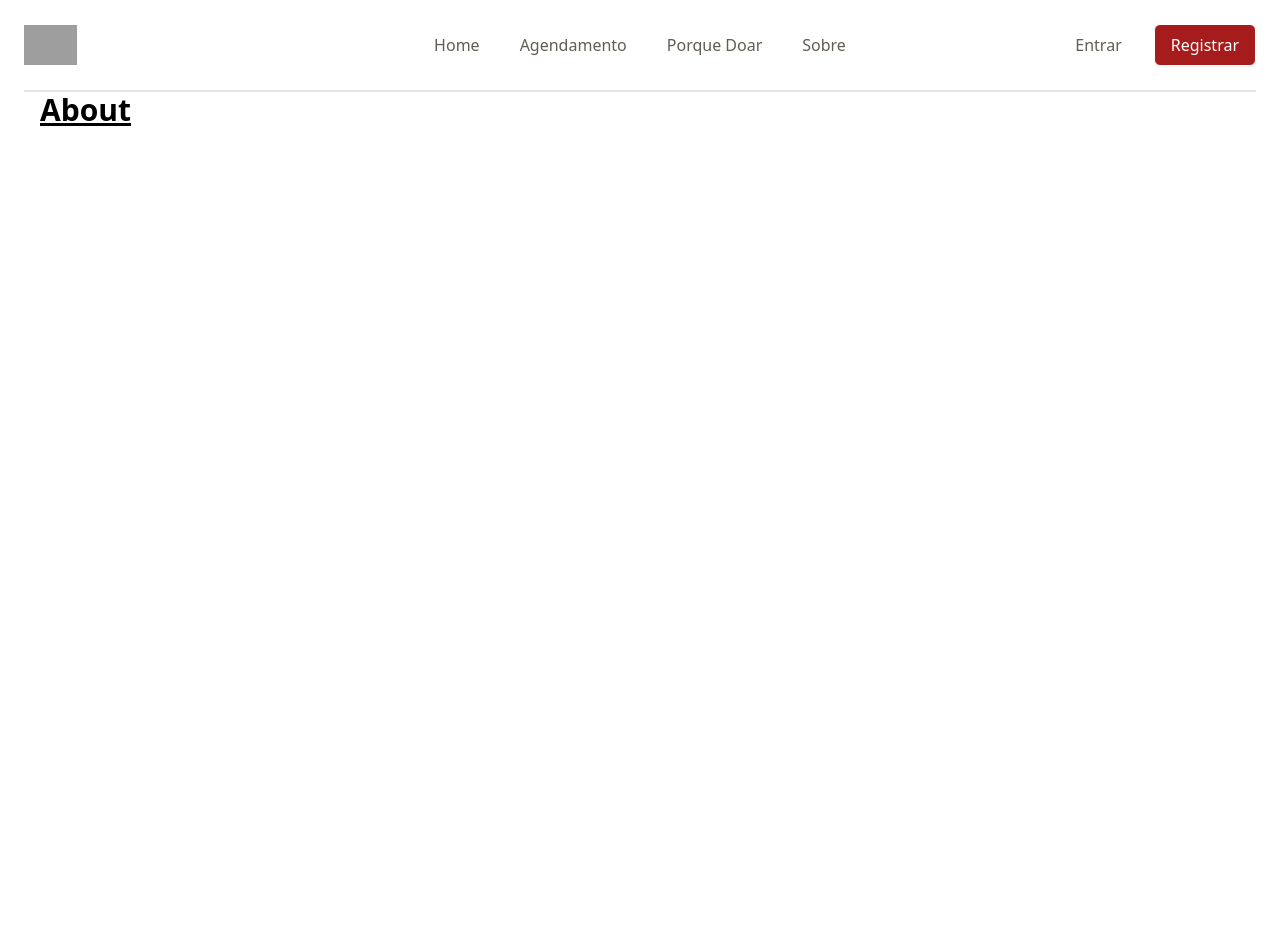
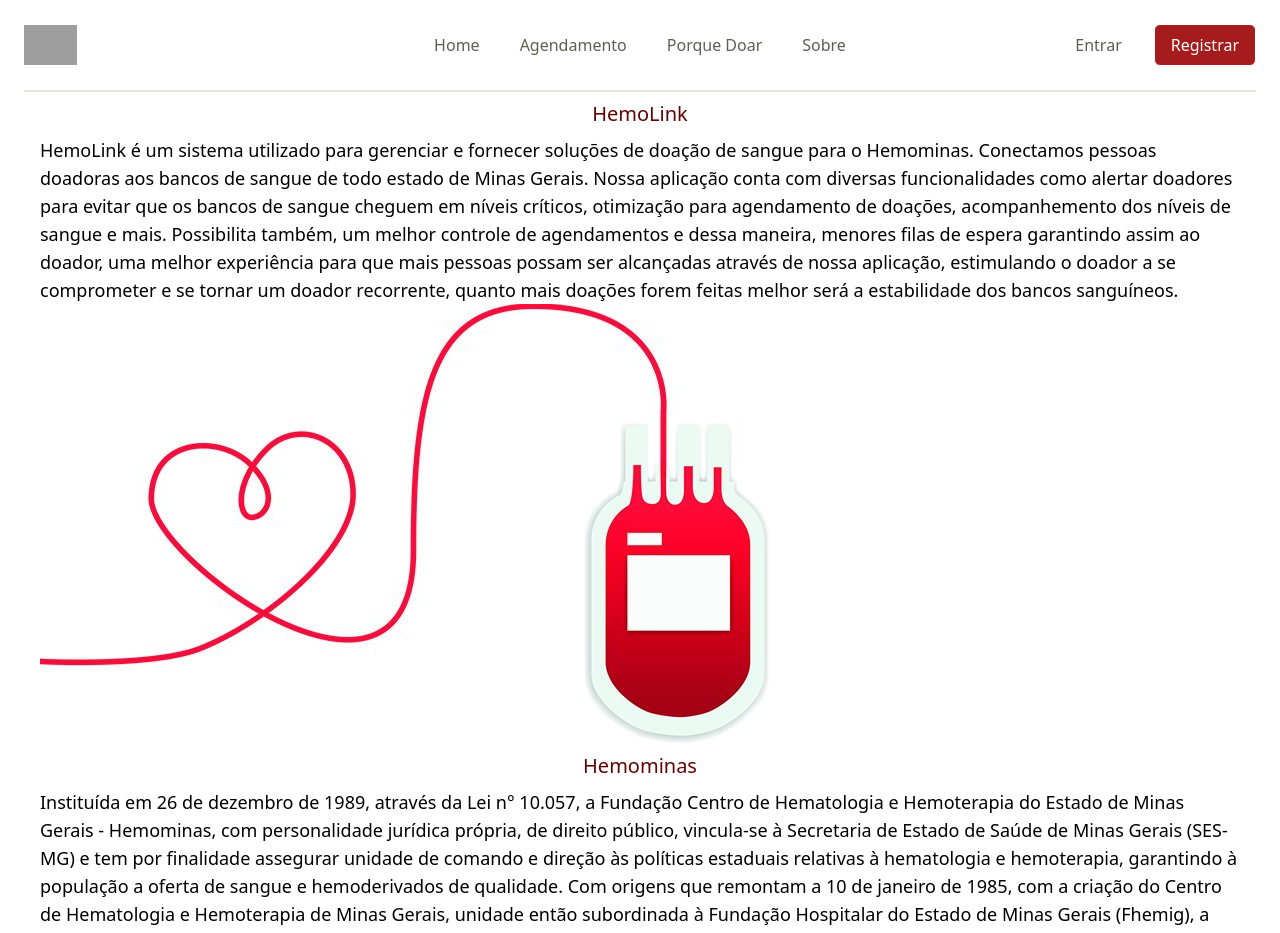
Before and after one commit to Hemolink/front-end, a React (Vite) app: page /sobre in a window 1280 px wide. Shown: the top 933 px of the page. Before the commit the page ends 892 px from the top, so only its background shows below. Built offline with nearby package versions, Linux system fonts and the light colour scheme; grey boxes are pictures that could not be loaded.

Commit message:
Pagina sobre e por que doar

```diff
--- a/src/pages/About.tsx
+++ b/src/pages/About.tsx
@@ -1,7 +1,48 @@
 import React from "react";
+import sobreHemolink from "../assets/bolsa-sobre-hemolink.jpg";
 
 type Props = {};
 
 export const About = (props: Props) => {
-  return <div className="text-3xl font-bold underline">About</div>;
+  return (
+    <div>
+      <h2 className="text-xl my-2 text-center text-primary-900">HemoLink</h2>
+      <p className="text-lg">
+        HemoLink é um sistema utilizado para gerenciar e fornecer soluções de
+        doação de sangue para o Hemominas. Conectamos pessoas doadoras aos
+        bancos de sangue de todo estado de Minas Gerais. Nossa aplicação conta
+        com diversas funcionalidades como alertar doadores para evitar que os
+        bancos de sangue cheguem em níveis críticos, otimização para agendamento
+        de doações, acompanhemento dos níveis de sangue e mais. Possibilita
+        também, um melhor controle de agendamentos e dessa maneira, menores
+        filas de espera garantindo assim ao doador, uma melhor experiência para
+        que mais pessoas possam ser alcançadas através de nossa aplicação,
+        estimulando o doador a se comprometer e se tornar um doador recorrente,
+        quanto mais doações forem feitas melhor será a estabilidade dos bancos
+        sanguíneos.
+      </p>
+      <p>
+        <img src={sobreHemolink} alt="porque Doar" />
+      </p>
+
+      <h2 className="text-xl my-2 text-center text-primary-900">Hemominas</h2>
+      <p className="text-lg">
+        Instituída em 26 de dezembro de 1989, através da Lei n° 10.057, a
+        Fundação Centro de Hematologia e Hemoterapia do Estado de Minas Gerais -
+        Hemominas, com personalidade jurídica própria, de direito público,
+        vincula-se à Secretaria de Estado de Saúde de Minas Gerais (SES-MG) e
+        tem por finalidade assegurar unidade de comando e direção às políticas
+        estaduais relativas à hematologia e hemoterapia, garantindo à população
+        a oferta de sangue e hemoderivados de qualidade. Com origens que
+        remontam a 10 de janeiro de 1985, com a criação do Centro de Hematologia
+        e Hemoterapia de Minas Gerais, unidade então subordinada à Fundação
+        Hospitalar do Estado de Minas Gerais (Fhemig), a Fundação Hemominas
+        segue as diretrizes técnicas e legais do Ministério da Saúde e da
+        Agência Nacional de Vigilância Sanitária (Anvisa).
+      </p>
+      <p>
+        <img src={sobreHemolink} alt="porque Doar" />
+      </p>
+    </div>
+  );
 };
--- a/src/pages/Donate.tsx
+++ b/src/pages/Donate.tsx
@@ -1,7 +1,84 @@
 import React from "react";
+import porqueDoar from "../assets/cada-gota-conta-diversidade-porque-doar.jpg";
 
 type Props = {};
 
 export const Donate = (props: Props) => {
-  return <div className="text-3xl font-bold underline">Donate</div>;
+  return (
+    <div className="grid grid-cols-2 gap-6 h-fill mt-8">
+      <div className="my-8">
+        <p className="text-lg">
+          A doação de sangue é um gesto solidário no qual você pode salvar a
+          vida de até quatro pessoas que se submetem a tratamentos e
+          intervenções médicas de grande porte e complexidade, como transfusões,
+          transplantes, procedimentos oncológicos e cirurgias. Além de pessoas
+          que se submetem a procedimentos e intervenções médicas, o sangue
+          também é indispensável para que pacientes com doenças crônicas graves,
+          como Doença Falciforme e Talassemia, possam viver por mais tempo e com
+          mais qualidade de vida, além de ser de extrema importância para tratar
+          feridos em situações de emergência ou calamidades. Pesquisas indicam
+          que 1,8% da população brasileira é doadora de sangue, percentual que
+          está dentro da meta da Organização Mundial da Saúde (OMS). Porém, esse
+          montante poderia ser maior, o ideal seria pelo que menos 3% da
+          população fosse doadora. A falta de conscientização e fake news são as
+          principais dificuldades para a diminuição da doação de sangue. No
+          Brasil faltam campanhas informativas, desde a infância o assunto é
+          tratado como tabu, além de existirem muitas falácias acerca do
+          assunto, o que gera receio em quem não tem muita informação sobre o
+          procedimento. Infelizmente, o brasileiro ainda não tem a cultura de
+          doar sangue, o país nunca passou por acontecimentos que exigissem uma
+          maior compreensão sobre a importância da doação, como por exemplo uma
+          guerra ou grandes desastres naturais, ao contrário de países como
+          Japão ou Estados Unidos, onde o índice de doação é consideravelmente
+          maior. Outro grande problema era a questão de homossexuais serem
+          impedidos de doarem sangue, o preconceito acompanhava as orientações
+          de doação desde o seus primórdios, onde era determinado que homens que
+          tivessem tido relações sexuais com outros homens, e suas eventuais
+          parceiras sexuais, fossem submetidos à uma quarentena de 12 meses para
+          que pudessem doar sangue, sendo considerados inaptos para doação. Não
+          se pode negar a alguém que deseja doar sangue um tratamento diferente
+          e segregado, com base em critérios que ofendem a dignidade da pessoa.
+          Ao invés de estimular a doação de sangue como um ato relevante de
+          solidariedade e compromisso com vida, criavam um obstáculo social que
+          estimulava um preconceito que já está enraizado na sociedade, a
+          discriminação contra orientação sexual. Privar alguém da possibilidade
+          de doar sangue, apenas pela orientação sexual, é mais uma forma
+          perversa de exclusão e de violação da dignidade dos direitos LGBTQIA+.
+          Doar sangue é, antes de qualquer coisa, um ato pela vida, não importa
+          quem será o beneficiado, mas sim, que outras pessoas terão novas
+          oportunidades, novas chances de recomeçar a própria vida. As
+          restrições e os critérios técnicos e científicos para a doação devem
+          ser aplicados igualmente a todos, sem que haja qualquer tipo de
+          discriminação. Toda doação de sangue se submete ao mesmo processo de
+          testagem minunciosa para assegurar a prevenção a infecções. Quanto
+          mais pessoas doando melhor e maiores as chances de manter os estoques
+          de sangue sempre em níveis seguros para quaisquer situações que possam
+          ocorrer, mesmo quem já vacinou contra a Covid-19 pode doar sangue
+          normalmente, basta esperar um período que varia de acordo com o
+          imunizante aplicado. Aqueles que tomaram a Coronavac precisam esperar
+          48 horas antes de doar e os que foram vacinados com Astrazeneca,
+          Pfizer ou Janssen podem fazer a doação depois de 7 dias. Uma pessoa
+          adulta tem em média 5L de sangue e em uma doação são coletados no
+          máximo 450ml. O doador passará por uma entrevista que tem o objetivo
+          de dar maior segurança ao processo. Melhor do que fazer a doação uma
+          vez, é tornar esse gesto um compromisso, tornando-se um doador
+          recorrente. Os estoques dos bancos de sangue de todo o País precisam
+          estar constantemente abastecidos para atender tanto quem estiver em
+          situação de emergência, quanto para quem necessita de sangue com
+          frequência e ainda para cirurgias, pois a demanda por sangue não para.
+          O momento de doação é único, o fato de se sensibilizar sobre a
+          necessidade do outro e querer efetivamente colaborar e ajudar, é quase
+          sempre uma terapia do bem e que pode causar uma sensação de realização
+          e felicidade incomparável. Essa sensação positiva que sentimos quando
+          realizamos um ato de doação é uma resposta fisiológica que o corpo
+          emite em forma de retribuição, é evidente que o ato de doar é benéfico
+          para quem doa, proporcionando uma sensação de realização e bem estar.
+        </p>
+      </div>
+
+      <div className="my-8">
+        <img src={porqueDoar} alt="porque Doar" />
+      </div>
+    </div>
+  );
 };
```
Also changed, not shown: src/assets/bolsa-sobre-hemolink.jpg (added), src/assets/cada-gota-conta-diversidade-porque-doar.jpg (added).
